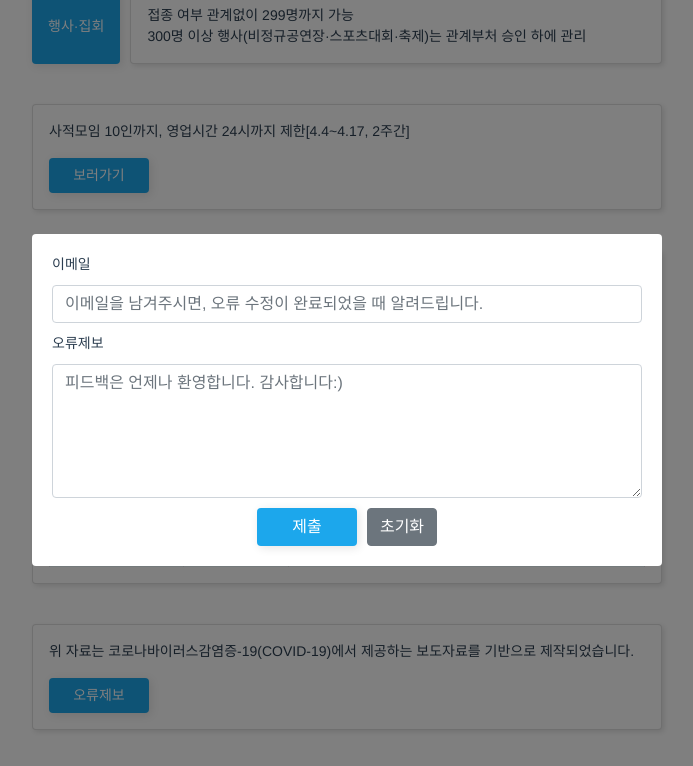
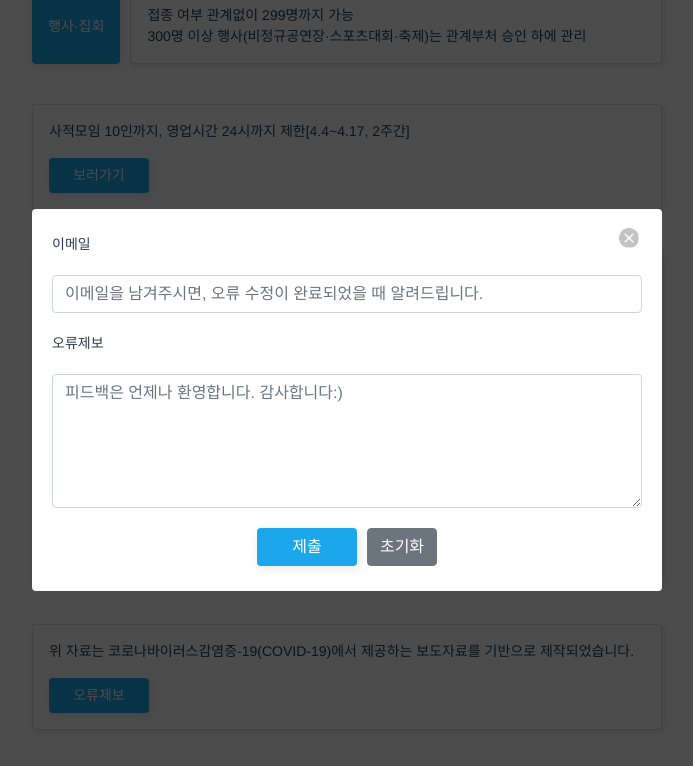
Before and after one commit to yujung7768903/social-distancing, a Vue app: page / in a window 1280 px wide. Both pictures are taken after a click on the button "오류제보". Shown: the part 221-987 px from the top of the page, without its empty margins (293-986 px from the left). Built offline with nearby package versions, Linux system fonts and the light colour scheme; a web font is replaced by a local one.

Commit message:
feat: Add close button of feedback popup

```diff
--- a/src/components/feedback.vue
+++ b/src/components/feedback.vue
@@ -2,6 +2,7 @@
     <div id="feedback">
         <div class="black-bg"></div>
         <b-form ref="form" id="feedback-area" @submit.prevent="submitFeedback" @reset="resetFeedback">
+            <img class="btn-close" @click="closeFeedback" src="../assets/btn_close.png" alt="">
             <span>이메일</span>
             <b-form-input name="email" type="email" placeholder="이메일을 남겨주시면, 오류 수정이 완료되었을 때 알려드립니다."></b-form-input>
             <span>오류제보</span>
@@ -34,11 +35,14 @@ export default {
             }, (error) => {
                 console.log(error);
             });
-            this.$emit('_closeFeedbackArea');
+            this.closeFeedback();
         },
         resetFeedback() {
             this.feedback = '';
         },
+        closeFeedback() {
+            this.$emit('_closeFeedbackArea');
+        }
     }
 }
 </script>
@@ -63,7 +67,7 @@ export default {
   height: 100%;
   top: 0;
   left: 0;
-  background: rgba(0, 0, 0, 0.5);
+  background: rgba(0, 0, 0, 0.7);
   z-index: 4;
 }
 
@@ -75,9 +79,9 @@ export default {
   flex-direction: column;
   justify-content: center;
   align-items: left;
-  gap: 10px;
+  gap: 20px;
   border-radius: 0.25rem;
-  padding: 20px;
+  padding: 25px 20px;
   background: white;
   margin: auto;
   z-index: 5;
@@ -86,4 +90,16 @@ export default {
 #feedback-area > span {
     text-align: left;
 }
+
+#feedback-area > .btn-close {
+    position: absolute;
+    top: 15px;
+    width: 20px;
+    height: 20px;
+    align-self: flex-end;
+}
+
+#feedback-area > .btn-close:hover {
+    opacity: 1;
+}
 </style>
```
Also changed, not shown: src/assets/btn_close.png (added).
